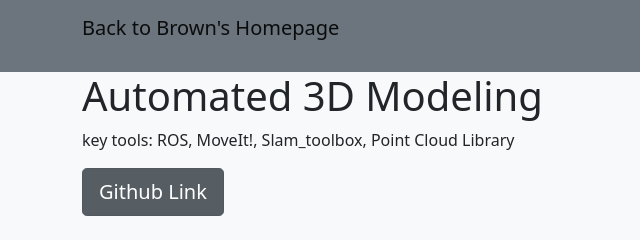
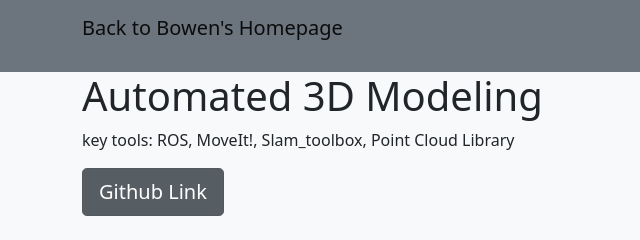
Before and after one commit to fengb2-coder/fengb2-coder.github.io, a plain HTML site: page Auto3d.html in a window 1280 px wide. Shown: the top 240 px of the page, 0-640 px from the left. Drawn offline with nearby package versions, Linux system fonts and the light colour scheme.

Commit message:
finish winter project portfolio

```diff
--- a/Auto3d.html
+++ b/Auto3d.html
@@ -20,7 +20,7 @@
     <div class="bg-secondary">
     <nav class="navbar navbar-expand-lg navbar-light container-lg  ">
         <a class="navbar-brand" href="index.html">
-            <p class="navbar-name">Back to Brown's Homepage</p>
+            <p class="navbar-name">Back to Bowen's Homepage</p>
         </a>
     </nav>
     </div>
```
